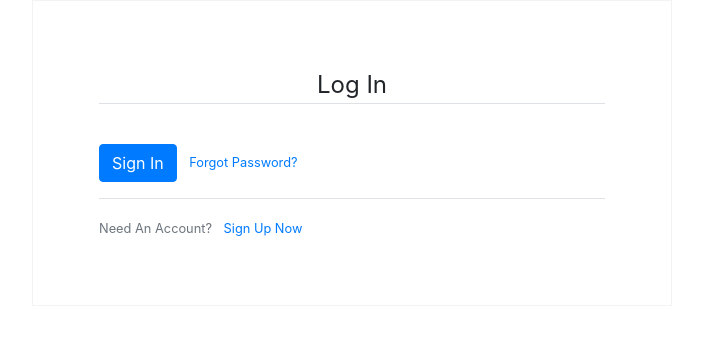
After one commit to hellen17/NutriBot_landingpage, a Django app: page /login/ in a window 1280 px wide. The commit adds this page. Shown: the top 345 px of the page, without its empty margins (288-991 px from the left). Run offline with Django 3.2, Linux system fonts and the light colour scheme; some libraries are stand-ins or nearby versions.

Commit message:
Added login and signup page

```diff
--- a/nutribot/settings.py
+++ b/nutribot/settings.py
@@ -31,6 +31,7 @@ ALLOWED_HOSTS = []
 # Application definition
 
 INSTALLED_APPS = [
+    'crispy_forms',
     'django.contrib.admin',
     'django.contrib.auth',
     'django.contrib.contenttypes',
@@ -115,7 +116,7 @@ USE_L10N = True
 
 USE_TZ = True
 
-
+CRISPY_TEMPLATE_PACK = 'bootstrap4'
 # Static files (CSS, JavaScript, Images)
 # https://docs.djangoproject.com/en/2.2/howto/static-files/
 
--- a/nutribot/urls.py
+++ b/nutribot/urls.py
@@ -19,4 +19,5 @@ from django.urls import path,include
 urlpatterns = [
     path('', include('rasaweb.urls')),
     path('admin/', admin.site.urls),
+
 ]
--- a/rasaweb/urls.py
+++ b/rasaweb/urls.py
@@ -1,10 +1,12 @@
 from django.urls import path
-
+from django.contrib.auth import views as auth_views
 from . import views
 
 urlpatterns = [
 
     path('',views.home, name='index'),
     path('chatroom/', views.chatroom, name='chatroom'),
+    path('register/', views.register, name='register'),
+    path('login/', views.login, name='login'),
 
 ]
--- a/rasaweb/views.py
+++ b/rasaweb/views.py
@@ -1,5 +1,7 @@
-from django.shortcuts import render
+from django.shortcuts import render , redirect
 from django.http import HttpResponse
+from django.contrib.auth.forms import UserCreationForm
+from django.contrib import messages
 # Create your views here.
 
 def home(request):
@@ -7,3 +9,19 @@ def home(request):
 
 def chatroom(request):
    return render(request, 'chatroom.html')
+
+def login(request):
+   return render(request, 'login.html')
+
+def register(request):
+   if request.method == 'POST':
+      form = UserCreationForm(request.POST)
+      if form.is_valid():
+         form.save()
+         username = form.cleaned_data.get('username')
+         messages.success(request, f'Account created for {username}!')
+         return redirect('chatroom')
+   else:
+      form = UserCreationForm()
+   form = UserCreationForm()
+   return render(request, 'register.html', {'form':form})
--- a/templates/base.html
+++ b/templates/base.html
@@ -1,15 +1,60 @@
-<!-- <!DOCTYPE html>
+{% load static %}
+
+<!DOCTYPE html>
 <html lang="en">
+
 <head>
-    <meta charset="UTF-8">
-    <meta name="viewport" content="width=device-width, initial-scale=1.0">
-    <title>NutriBot</title>
-</head>
-<body bgcolor="cyan">
+  <meta charset="utf-8">
+  <meta content="width=device-width, initial-scale=1.0" name="viewport">
 
-    {% block content %}
+  <title>NutriBot</title>
+  <meta content="" name="description">
+  <meta content="" name="keywords">
+
+  <!-- Favicons -->
+  <link href="{% static 'img/favicon.png' %}" rel="icon">
+  <link href="{% static 'img/apple-touch-icon.png' %}" rel="apple-touch-icon">
+
+  <!-- Google Fonts -->
+  <link href="{% static 'https://fonts.googleapis.com/css?family=Open+Sans:300,300i,400,400i,600,600i,700,700i|Raleway:300,300i,400,400i,500,500i,600,600i,700,700i|Poppins:300,300i,400,400i,500,500i,600,600i,700,700i' %}" rel="stylesheet">
+
+  <!-- Vendor CSS Files -->
+  <link href="{% static 'vendor/bootstrap/css/bootstrap.min.css' %}" rel="stylesheet">
+  <link href="{% static 'vendor/icofont/icofont.min.css' %}" rel="stylesheet">
+  <link href="{% static 'vendor/remixicon/remixicon.css' %}" rel="stylesheet">
+  <link href="{% static 'vendor/boxicons/css/boxicons.min.css' %}" rel="stylesheet">
+  <link href="{% static 'vendor/owl.carousel/assets/owl.carousel.min.css' %}" rel="stylesheet">
+  <link href="{% static 'vendor/venobox/venobox.css' %}" rel="stylesheet">
+  <link href="{% static 'assets/vendor/aos/aos.css' %}" rel="stylesheet">
+
+  <!-- Template Main CSS File -->
+  <link href="{% static 'css/style.css' %}" rel="stylesheet">
 
 
-    {% endblock content %}
+</head>
+
+<body>
+
+  <!-- ======= Header ======= -->
+
+  {% block content %}
+  {% endblock %}
+
+  <!-- Vendor JS Files -->
+  <script src="{% static 'vendor/jquery/jquery.min.js' %}"></script>
+  <script src="{% static 'vendor/bootstrap/js/bootstrap.bundle.min.js' %}"></script>
+  <script src="{% static 'vendor/jquery.easing/jquery.easing.min.js' %}"></script>
+  <script src="{% static 'vendor/php-email-form/validate.js' %}"></script>
+  <script src="{% static 'vendor/waypoints/jquery.waypoints.min.js' %}"></script>
+  <script src="{% static 'vendor/counterup/counterup.min.js' %}"></script>
+  <script src="{% static 'vendor/owl.carousel/owl.carousel.min.js' %}"></script>
+  <script src="{% static 'vendor/isotope-layout/isotope.pkgd.min.js' %}"></script>
+  <script src="{% static 'vendor/venobox/venobox.min.js' %}"></script>
+  <script src="{% static 'vendor/aos/aos.js' %}"></script>
+
+  <!-- Template Main JS File -->
+  <script src="{% static 'js/main.js' %}"></script>
+
 </body>
-</html> -->
+
+</html>
--- a/templates/index.html
+++ b/templates/index.html
@@ -70,8 +70,9 @@
             </ul>
           </li> -->
           <li><a href="#contact">Contact</a></li>
+          <li><a href="/register/">Register</a></li>
+          <li class="get-started"><a href="{% url 'chatroom' %}">Get Started</a></li>
 
-          <li class="get-started"><a href="#about">Get Started</a></li>
         </ul>
       </nav><!-- .nav-menu -->
 
@@ -87,7 +88,7 @@
           <h1 data-aos="fade-up">Shape your diet with NutriBot</h1>
           <h2 data-aos="fade-up" data-aos-delay="400">We help you get the best diet to improve your child's health</h2>
           <div data-aos="fade-up" data-aos-delay="800">
-            <a href="#about" class="btn-get-started scrollto">Get Started</a>
+            <a href="{% url 'chatroom' %}" class="btn-get-started scrollto">Get Started</a>
           </div>
         </div>
         <div class="col-lg-6 order-1 order-lg-2 hero-img" data-aos="fade-left" data-aos-delay="200">
--- /dev/null
+++ b/templates/login.html
@@ -0,0 +1,29 @@
+{%  extends 'base.html' %}
+{% load crispy_forms_tags %}
+
+{% block content %}
+<div class="container" style="margin: 0 auto; width:50%; border: 1px solid #d4cbcb40; border: radius 4px; padding: 66px;" >
+    <form method="POST" >
+        {% csrf_token %}
+        <fieldset class="form-group">
+
+            <legend class="border-bottom mb-4"  style="text-align: center; ">Log In</legend>
+            <!-- {{form.as_p}} -->
+            {{ form|crispy }}
+        </fieldset>
+        <div class="form-group">
+            <button class="btn btn-primary" type="submit">Sign In</button>
+            <small class="text-muted ml-2">
+                <a href="#">Forgot Password?</a>
+            </small>
+        </div>
+    </form>
+    <div class="border-top pt-3">
+        <small class="text-muted">Need An Account? <a class="ml-2" href="{% url 'register' %}">Sign Up Now</a></small>
+
+    </div>
+</div>
+
+
+
+{% endblock content %}
```
Also changed, not shown: templates/register.html (added, +22 -0 lines).
